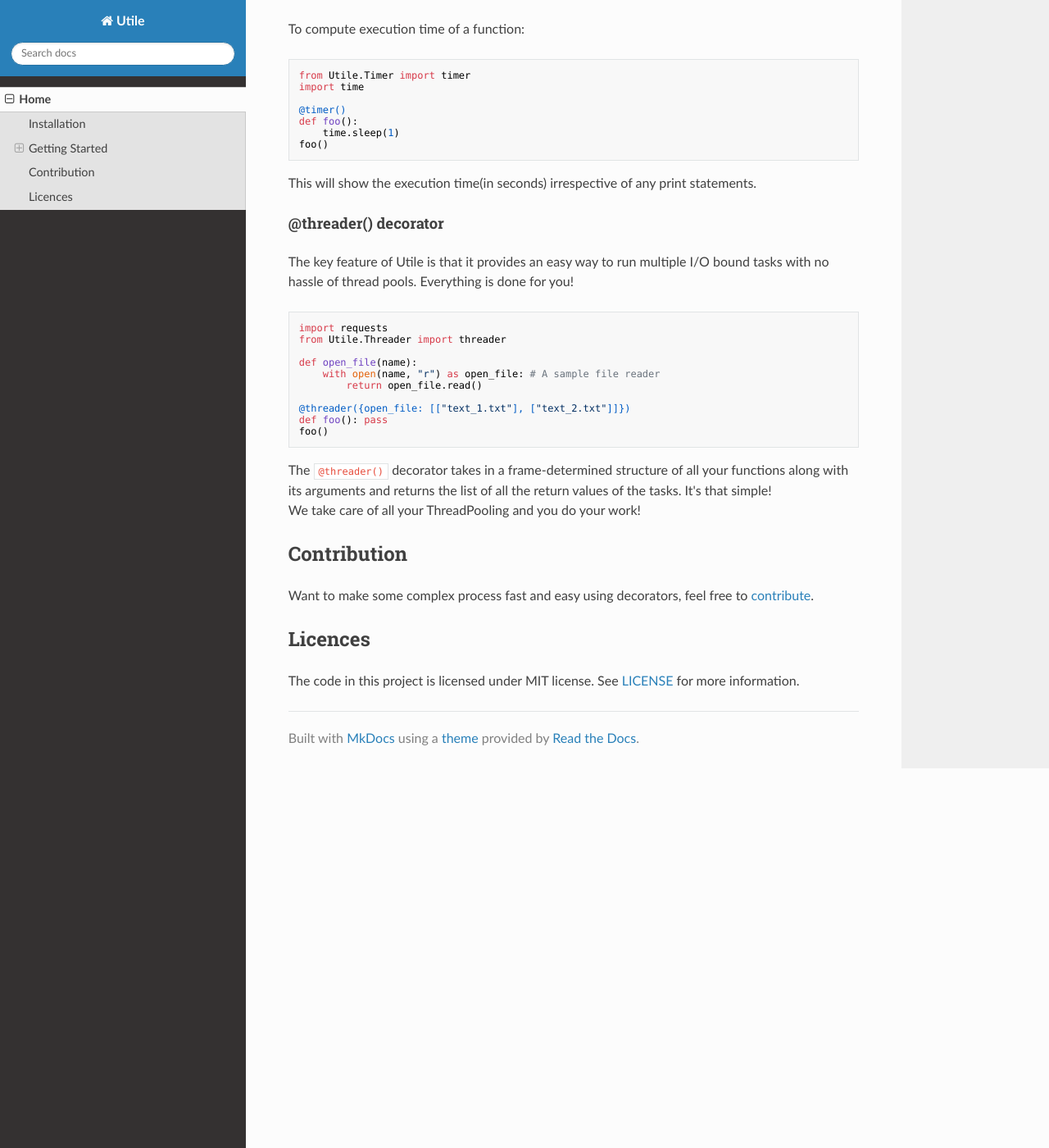
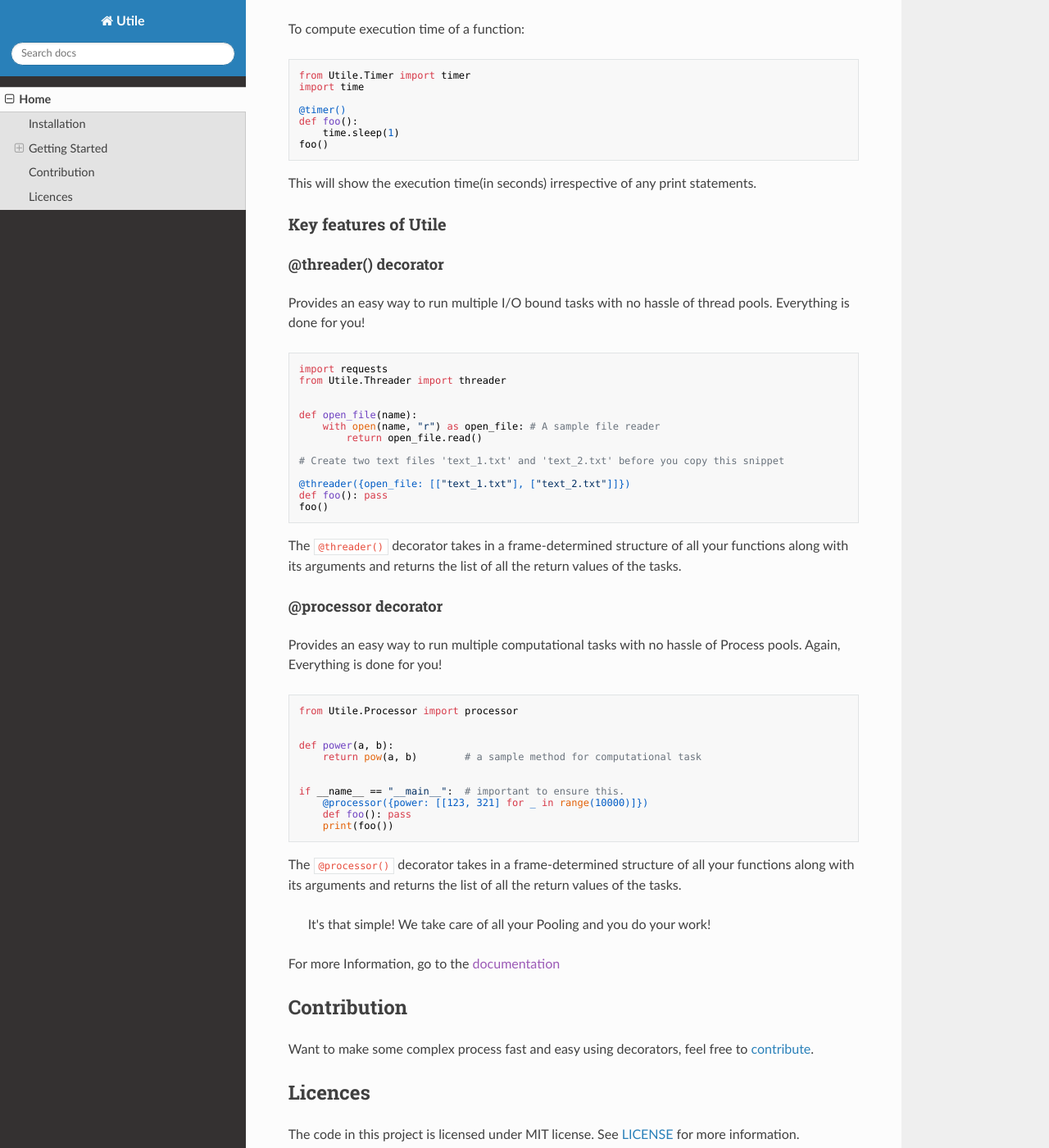
Before and after one commit to j0fiN/utile, an MkDocs documentation site: the page built from docs/index.md, in a window 1280 px wide and 1400 px high, scrolled down 516 px. Shown: the whole window at 82% size. Built offline with MkDocs 1.6.1, drawn with Linux system fonts in a browser that asks for light colours; nearby versions of some CDN libraries.

Commit message:
DOC:included the @processor()

````diff
--- a/docs/index.md
+++ b/docs/index.md
@@ -23,25 +23,51 @@ foo()
 ```
 This will show the execution time(in seconds) irrespective of any print statements.
 
+### Key features of Utile
+
 #### @threader() decorator
-The key feature of Utile is that it provides an easy way to run multiple I/O bound tasks with no hassle of thread pools.
+Provides an easy way to run multiple I/O bound tasks with no hassle of thread pools.
 Everything is done for you!
 ```python
 import requests
 from Utile.Threader import threader
 
+
 def open_file(name):
     with open(name, "r") as open_file: # A sample file reader
         return open_file.read()
+
+# Create two text files 'text_1.txt' and 'text_2.txt' before you copy this snippet
 
 @threader({open_file: [["text_1.txt"], ["text_2.txt"]]})
 def foo(): pass
 foo()
 ```
 The ``@threader()`` decorator takes in a frame-determined structure of all your functions along with its arguments
-and returns the list of all the return values of the tasks. It's that simple!
-We take care of all your ThreadPooling and you do your work!
+and returns the list of all the return values of the tasks.
 
+#### @processor decorator
+Provides an easy way to run multiple computational tasks with no hassle of Process pools.
+Again, Everything is done for you!
+```python
+from Utile.Processor import processor
+
+
+def power(a, b):
+    return pow(a, b)        # a sample method for computational task
+
+
+if __name__ == "__main__":  # important to ensure this.
+    @processor({power: [[123, 321] for _ in range(10000)]})
+    def foo(): pass
+    print(foo())
+```
+The ``@processor()`` decorator takes in a frame-determined structure of all your functions along with its arguments
+and returns the list of all the return values of the tasks.
+
+> It's that simple! We take care of all your Pooling and you do your work!
+
+For more Information, go to the [documentation]()
 ## Contribution
 Want to make some complex process fast and easy using decorators, feel free to [contribute](https://github.com/).
 
````
